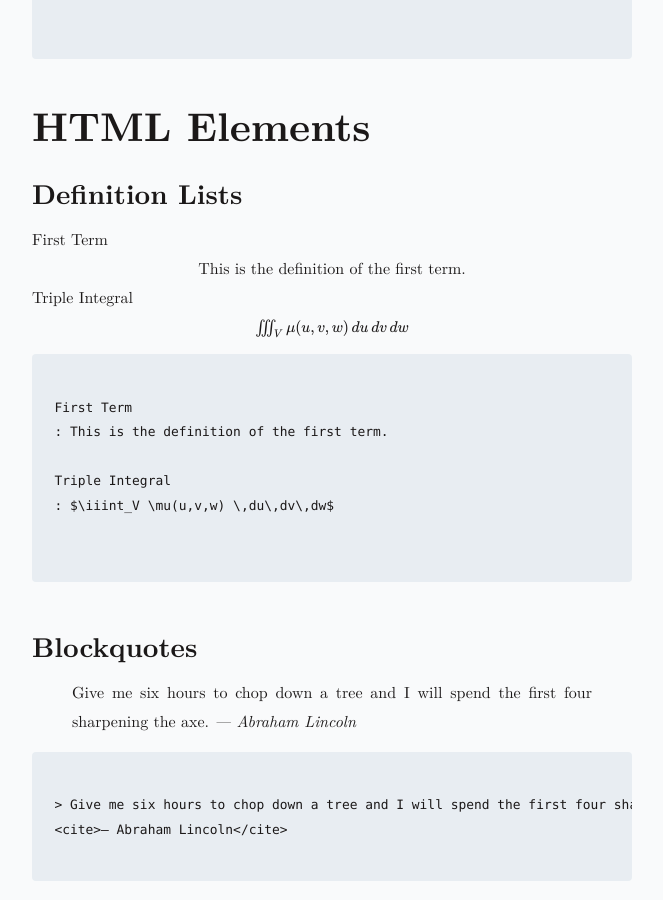
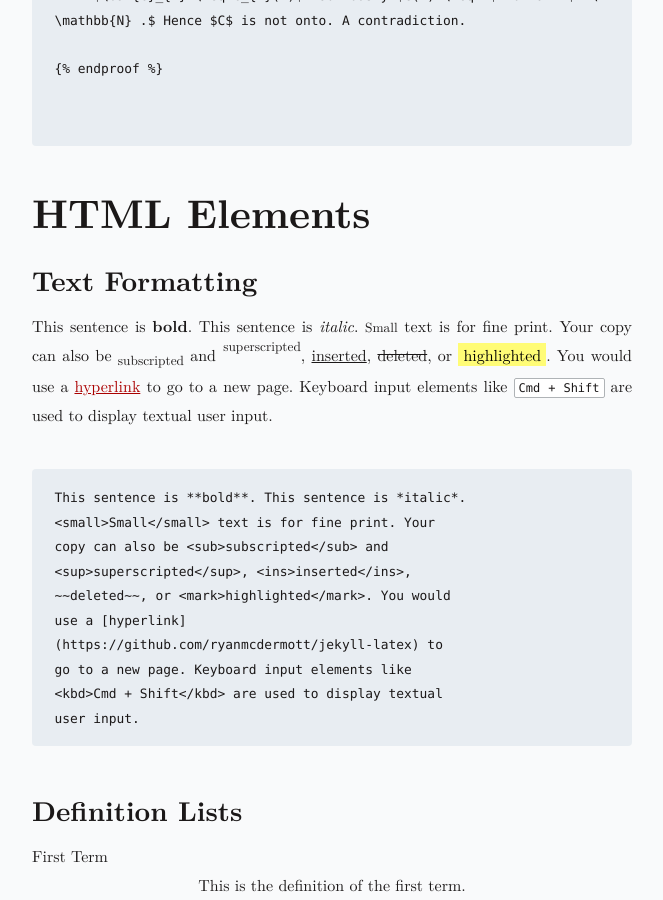
Before and after one commit to ryanmcdermott/jekyll-latex, a Jekyll site: the page built from _posts/2020-05-25-what-is-jekyll-latex.md, in a window 1280 px wide and 900 px high, scrolled down 2465 px. Shown: the whole window, without its empty margins (308-971 px from the left). Built offline with Jekyll 4.4.1, drawn with Linux system fonts in a browser that asks for light colours; some of the changed text lies outside the part shown.

Commit message:
text formatting

````diff
--- a/_posts/2020-05-25-what-is-jekyll-latex.md
+++ b/_posts/2020-05-25-what-is-jekyll-latex.md
@@ -67,14 +67,14 @@ The real numbers $\mathbb{R}$ are uncountable
 {% raw %}
 {% proof %}
 {% endraw %}
-If $\mathbb{R}$ is countable, then [0, 1] is countable as well. Hence there exists a map
-C from $\mathbb{N}$ onto [0, 1] with $$C(n)=\sum_{i=1}^{\infty} c_{i}(n) 10^{-i}$$ where $c_{i}(n) \in\{0,1,
+If $\mathbb{R}$ is countable, then [0, 1] is countable as well. Hence
+there exists a map C from $\mathbb{N}$ onto [0, 1] with
+$$C(n)=\sum_{i=1}^{\infty} c_{i}(n) 10^{-i}$$ where $c_{i}(n) \in\{0,1,
 \ldots, 9\},$
-are the digits in decimal expansion. Now consider a real
-number
+are the digits in decimal expansion. Now consider a real number
 $$x=\sum_{i=1}^{\infty} \bar{c}_{i} 10^{-i} \in[0,1]$$
-with $\bar{c}_{i} \neq c_{i}(i)$. Obviously $C(n) \neq x$ for all $n \in \mathbb{N} .$ Hence $C$ is not onto. A
-contradiction.
+with $\bar{c}_{i} \neq c_{i}(i)$. Obviously $C(n) \neq x$ for all $n \in
+\mathbb{N} .$ Hence $C$ is not onto. A contradiction.
 {% raw %}
 {% endproof %}
 {% endraw %}
@@ -83,6 +83,23 @@ contradiction.
 
 
 # HTML Elements
+
+## Text Formatting
+
+This sentence is **bold**. This sentence is *italic*. <small>Small</small> text is for fine print. Your copy can also be <sub>subscripted</sub> and <sup>superscripted</sup>, <ins>inserted</ins>, ~~deleted~~, or <mark>highlighted</mark>. You would use a [hyperlink](https://github.com/ryanmcdermott/jekyll-latex) to go to a new page. Keyboard input elements like <kbd>Cmd + Shift</kbd> are used to display textual user input.
+
+```
+This sentence is **bold**. This sentence is *italic*.
+<small>Small</small> text is for fine print. Your
+copy can also be <sub>subscripted</sub> and
+<sup>superscripted</sup>, <ins>inserted</ins>,
+~~deleted~~, or <mark>highlighted</mark>. You would
+use a [hyperlink]
+(https://github.com/ryanmcdermott/jekyll-latex) to
+go to a new page. Keyboard input elements like
+<kbd>Cmd + Shift</kbd> are used to display textual
+user input.
+```
 
 ## Definition Lists
 First Term
@@ -109,7 +126,8 @@ Triple Integral
 
 <pre>
 <code>
-&gt; Give me six hours to chop down a tree and I will spend the first four sharpening the axe.
+&gt; Give me six hours to chop down a tree and I will spend the first four
+sharpening the axe.
 &lt;cite&gt;— Abraham Lincoln&lt;/cite&gt;
 </code>
 </pre>
````
Also changed, not shown: other parts of _posts/2020-05-25-what-is-jekyll-latex.md (+6 -0 lines).
